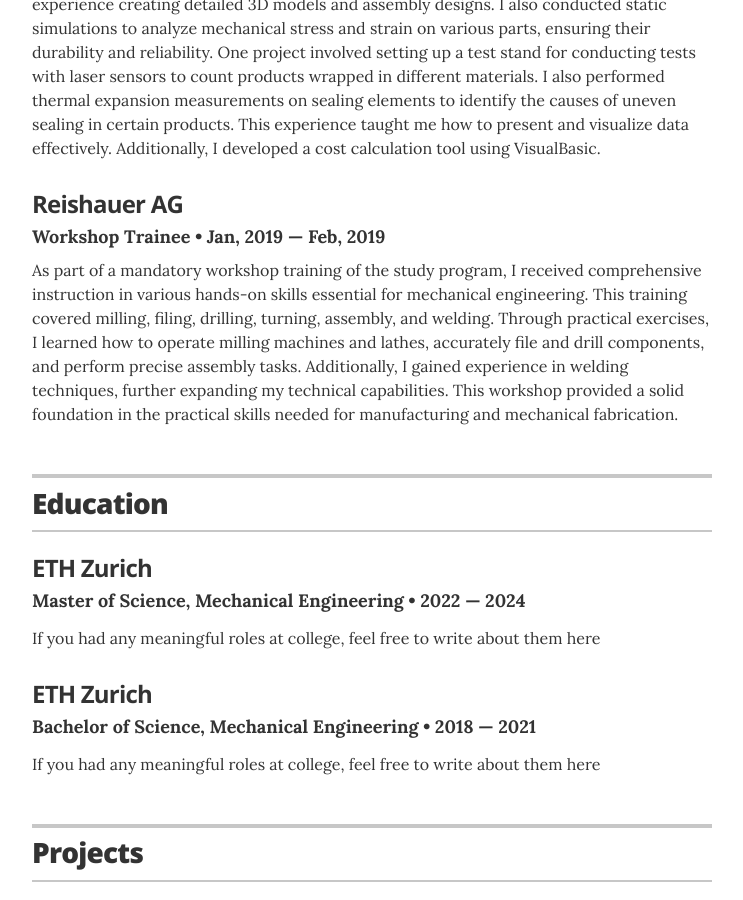
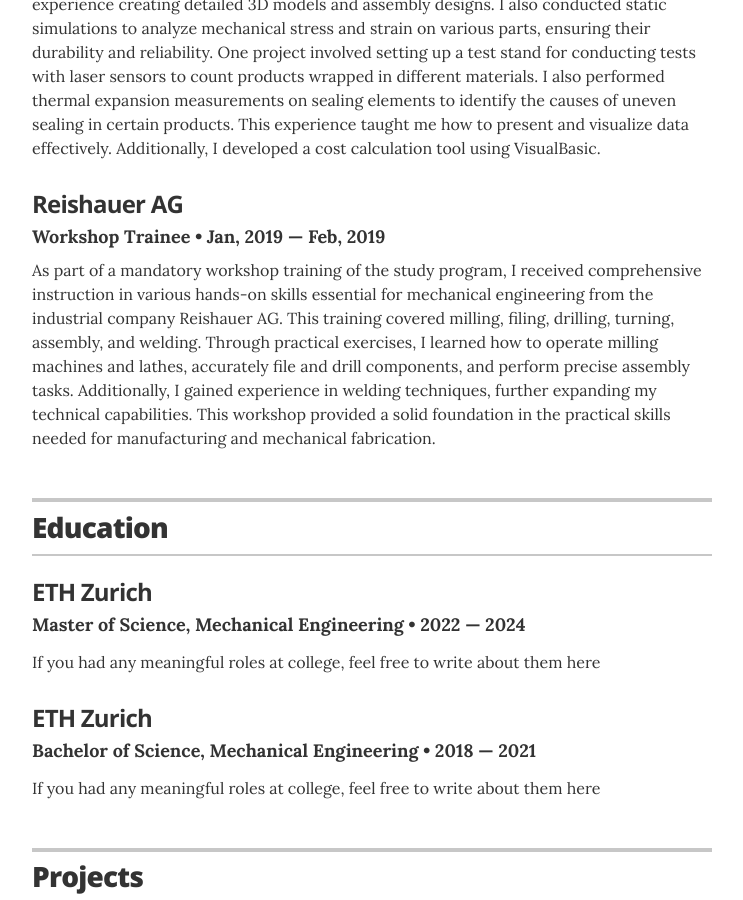
Before and after one commit to TobiasKoehlerETH/TobiasKoehlerETH.github.io, a Jekyll site: the page built from index.html, in a window 1280 px wide and 900 px high, scrolled down 769 px. Shown: the whole window, without its empty margins (268-1011 px from the left). Built offline with Jekyll 4.4.1, drawn with Linux system fonts in a browser that asks for light colours.

Commit message:
Update experience.yml

```diff
--- a/_data/experience.yml
+++ b/_data/experience.yml
@@ -15,4 +15,4 @@
 - company: Reishauer AG
   position: Workshop Trainee
   duration:   Jan, 2019  &mdash; Feb, 2019
-  summary: As part of a mandatory workshop training of the study program, I received comprehensive instruction in various hands-on skills essential for mechanical engineering. This training covered milling, filing, drilling, turning, assembly, and welding. Through practical exercises, I learned how to operate milling machines and lathes, accurately file and drill components, and perform precise assembly tasks. Additionally, I gained experience in welding techniques, further expanding my technical capabilities. This workshop provided a solid foundation in the practical skills needed for manufacturing and mechanical fabrication.
+  summary: As part of a mandatory workshop training of the study program, I received comprehensive instruction in various hands-on skills essential for mechanical engineering from the industrial company Reishauer AG. This training covered milling, filing, drilling, turning, assembly, and welding. Through practical exercises, I learned how to operate milling machines and lathes, accurately file and drill components, and perform precise assembly tasks. Additionally, I gained experience in welding techniques, further expanding my technical capabilities. This workshop provided a solid foundation in the practical skills needed for manufacturing and mechanical fabrication.
```
